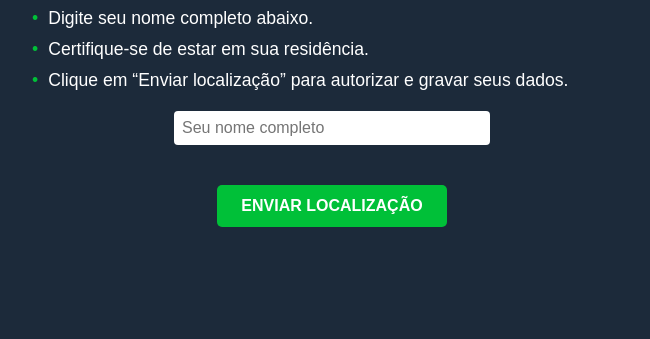
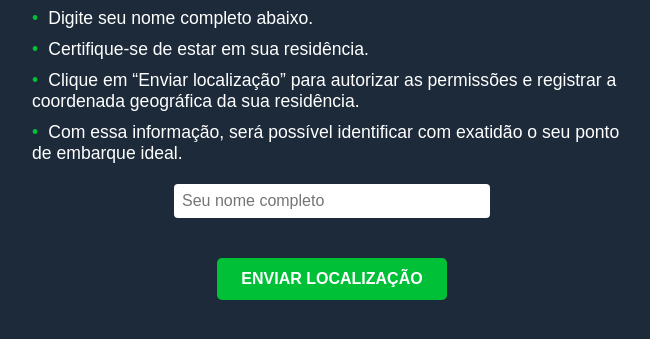
Before and after one commit to tropicaltransportes/cdpassageiro, a plain HTML site: page index.html in a window 1280 px wide. Shown: the part 149-488 px from the top of the page, without its empty margins (308-958 px from the left). Drawn offline with Linux system fonts and the light colour scheme.

Commit message:
index.html

```diff
--- a/index.html
+++ b/index.html
@@ -112,7 +112,8 @@
     <ul class="instructions">
       <li>Digite seu nome completo abaixo.</li>
       <li>Certifique-se de estar em sua residência.</li>
-      <li>Clique em “Enviar localização” para autorizar e gravar seus dados.</li>
+      <li>Clique em “Enviar localização” para autorizar as permissões e registrar a coordenada geográfica da sua residência.</li>
+      <li>Com essa informação, será possível identificar com exatidão o seu ponto de embarque ideal.</li>
     </ul>
     <input
       id="nameInput"
```
